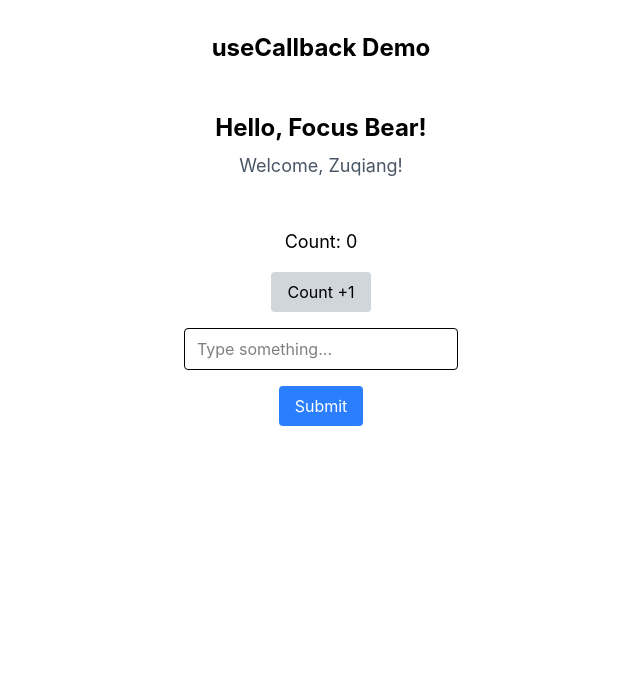
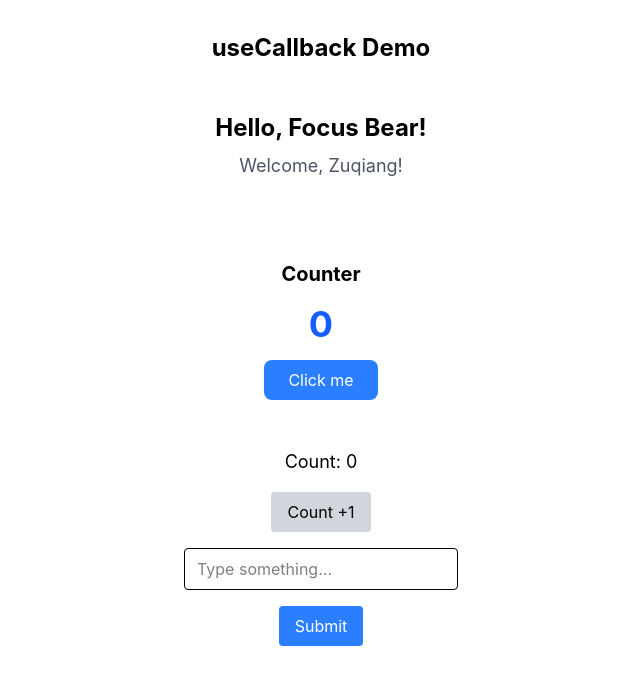
Before and after one commit to zuqiang-Yu/Zuqiang-Yu-interm-repo, a React (Vite) app in the folder Intern_onboarding_files/onboarding-task-test-project/: page / in a window 1280 px wide. Shown: the top 684 px of the page, without its empty margins (319-959 px from the left). Built offline with nearby package versions, Linux system fonts and the light colour scheme.

Commit message:
[code]: add a counter component in test project.
reflection of Handling State & User Input

Refs:#31

```diff
--- a/Intern_onboarding_files/onboarding-task-test-project/src/App.jsx
+++ b/Intern_onboarding_files/onboarding-task-test-project/src/App.jsx
@@ -1,8 +1,7 @@
 /* eslint-disable react/prop-types */
 import { useState, useCallback, useMemo, memo } from 'react';
 import HelloWorld from './HelloWorld';
-
-// 在 return 里加上
+import Counter from './Counter.jsx';
 
 const Button = memo(function Button({ onClick, label }) {
   console.log(`Button "${label}" 重新渲染了`);
@@ -32,6 +31,7 @@ function App() {
       <h1 className="text-2xl font-bold">useCallback Demo</h1>
 
       <HelloWorld name="Zuqiang" />
+      <Counter />
 
       <p className="text-lg">Count: {count}</p>
       <button
--- /dev/null
+++ b/Intern_onboarding_files/onboarding-task-test-project/src/Counter.jsx
@@ -0,0 +1,20 @@
+/* eslint-disable react/prop-types */
+import { useState } from 'react';
+
+function Counter({ name }) {
+  const [count, setCount] = useState(0);
+  return (
+    <div className="flex flex-col items-center gap-4 p-8">
+      <h2 className="text-xl font-bold">Counter</h2>
+      <p className="text-4xl font-bold text-blue-600">{count}</p>
+      <button
+        onClick={() => setCount(count + 1)}
+        className="px-6 py-2 bg-blue-500 text-white rounded-lg hover:bg-blue-700"
+      >
+        Click me
+      </button>
+    </div>
+  );
+}
+
+export default Counter;
```
Also changed, not shown: 1 other file (tests, documents, lock files or other folders).
